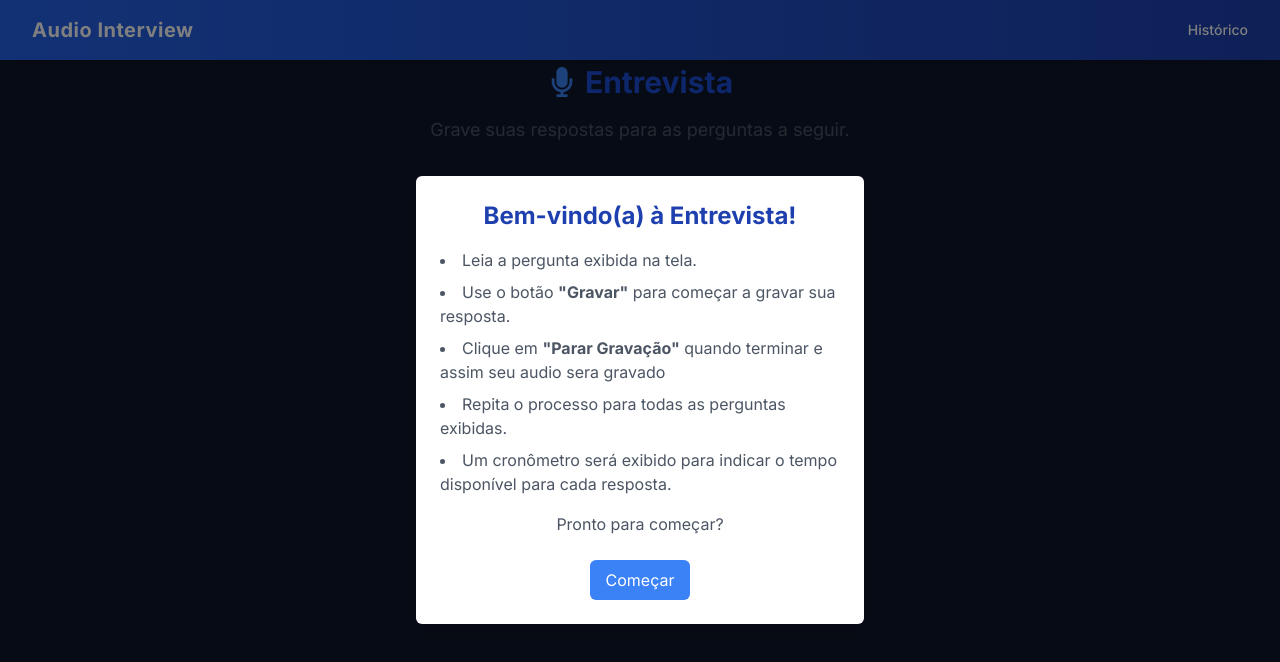
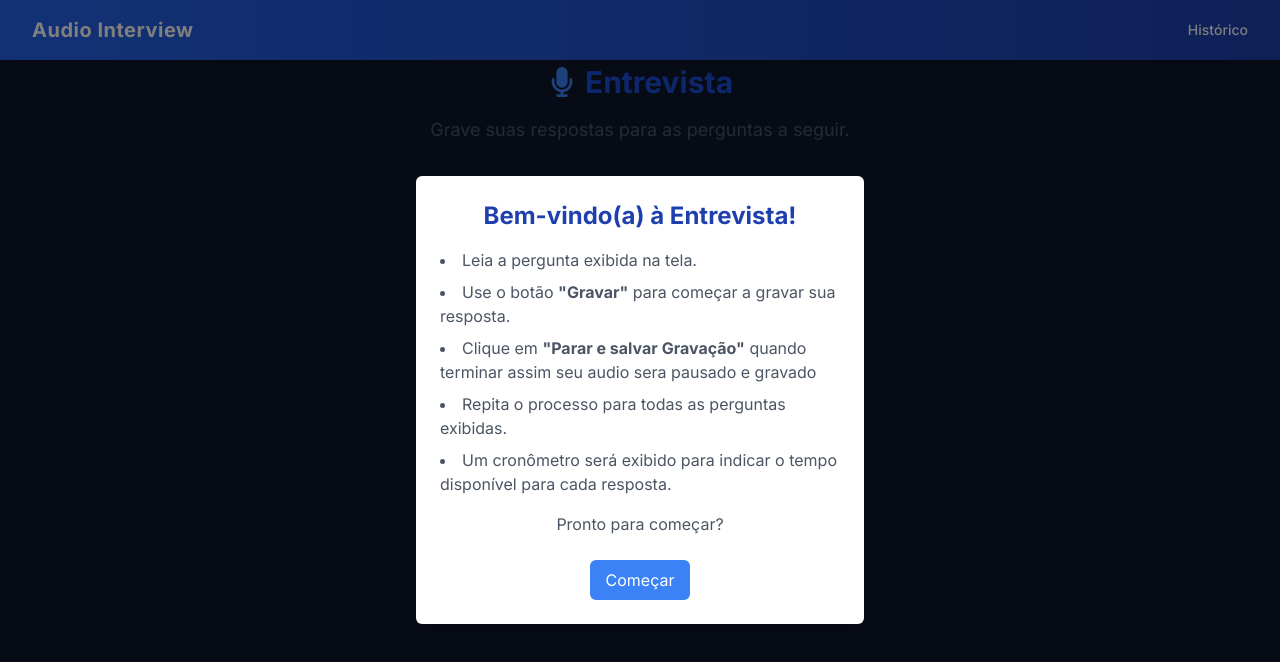
Before and after one commit to helenapaixao/interview_audio_challenge, a React (Vite) app: page /interview in a window 1280 px wide. Shown: the top 662 px of the page. Built offline with nearby package versions, Linux system fonts and the light colour scheme.

Commit message:
fix: config Interview page instructions for audio recording

```diff
--- a/src/pages/Interview.tsx
+++ b/src/pages/Interview.tsx
@@ -110,7 +110,7 @@ const Interview = () => {
                   sua resposta.
                 </li>
                 <li>
-                  Clique em <strong>"Parar Gravação"</strong> quando terminar e assim seu audio sera gravado
+                  Clique em <strong>"Parar e salvar Gravação"</strong> quando terminar assim seu audio sera pausado e gravado
                 </li>
                 <li>
                   Repita o processo para todas as perguntas exibidas.
```
